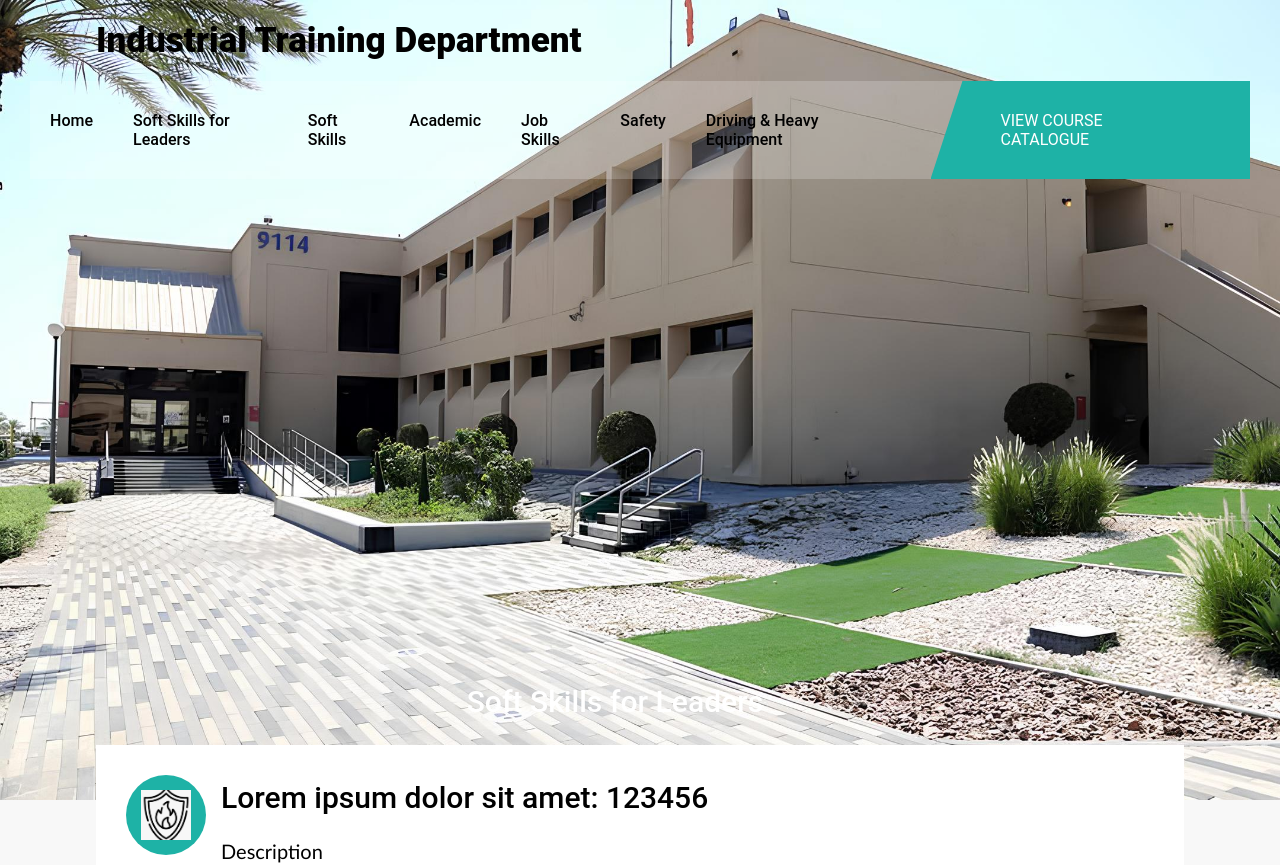
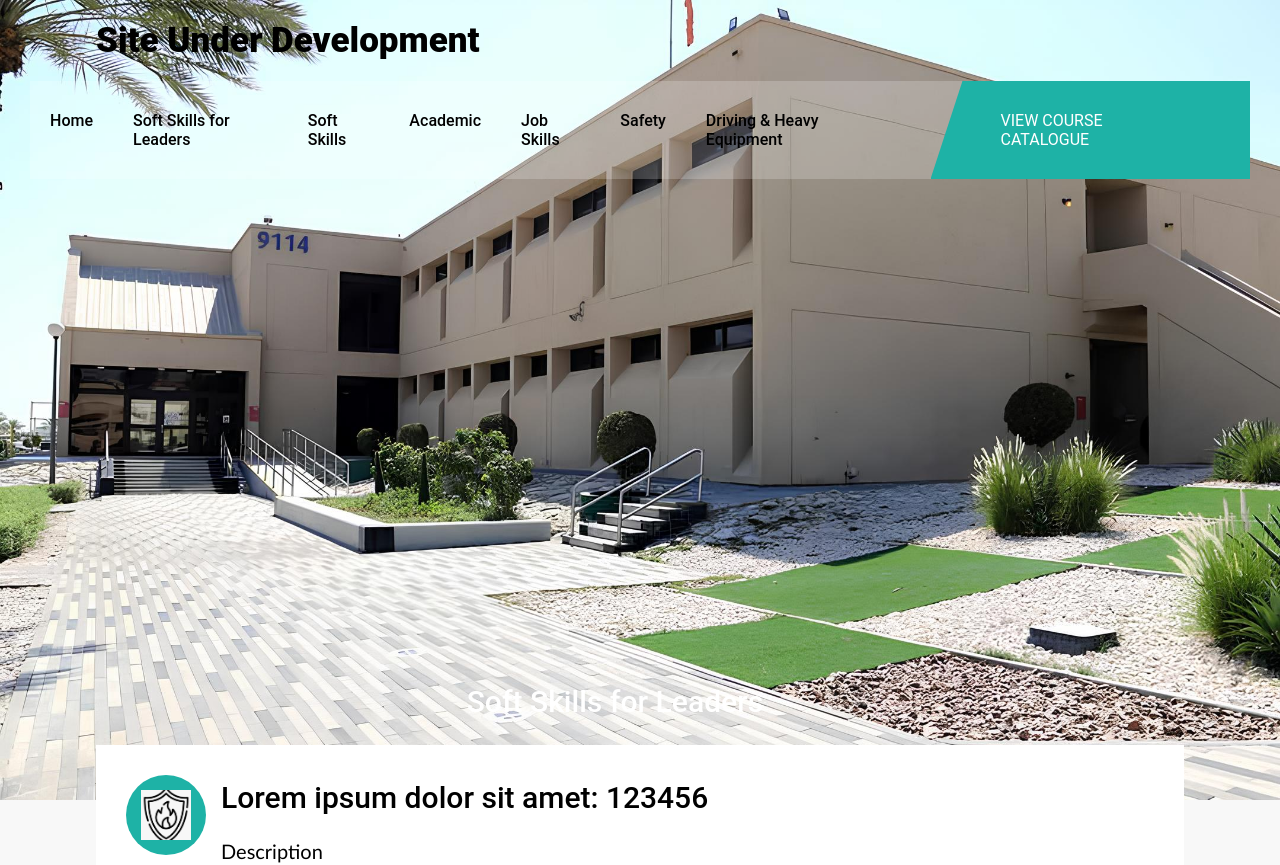
Before and after one commit to aristotleinigo9/my-app, a React (Create React App) app: page /softskillsleaders in a window 1280 px wide. Shown: the top 865 px of the page. Built offline with nearby package versions, Linux system fonts and the light colour scheme; a web font is replaced by a local one.

Commit message:
Update Head.jsx

```diff
--- a/src/components/common/header/Head.jsx
+++ b/src/components/common/header/Head.jsx
@@ -6,7 +6,7 @@ const Head = () => {
       <section className='head'>
         <div className='container flexSB'>
           <div className='logo'>
-            <h1>Industrial Training Department</h1>
+            <h1>Site Under Development</h1>
           </div>
         </div>
       </section>
```
